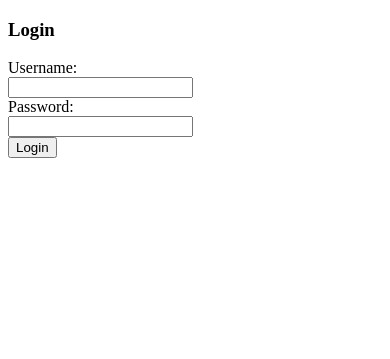
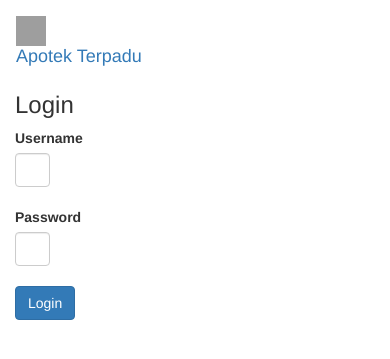
Before and after one commit to a-khoirunnufus/apoteeksehaat, a CodeIgniter app: page /apoteksehat/index.php/login/index in a window 390 px wide. Shown: the top 359 px of the page. Run offline with CodeIgniter, Linux system fonts and the light colour scheme; grey boxes are pictures that could not be loaded.

Commit message:
Update login_page.php

```diff
--- a/application/views/login_page.php
+++ b/application/views/login_page.php
@@ -2,16 +2,33 @@
 <html>
 <head>
 	<title>ApotekSehat | Login</title>
+    <meta charset="utf-8">
+    <meta name="viewport" content="width=device-width, initial-scale=1">
+    <link rel="stylesheet" href="https://maxcdn.bootstrapcdn.com/bootstrap/3.4.1/css/bootstrap.min.css">
+    <script src="https://ajax.googleapis.com/ajax/libs/jquery/3.4.1/jquery.min.js"></script>
+    <script src="https://maxcdn.bootstrapcdn.com/bootstrap/3.4.1/js/bootstrap.min.js"></script>
 </head>
 <body>
-<h3>Login</h3>
-<form action="<?php echo base_url('Login/aksi_login'); ?>" method="post">
-	<label for="username">Username:</label><br>
-	<input type="text" name="username"><br>
-	<label for="password">Password:</label><br>
-	<input type="text" name="password"><br>
-	<input type="submit" value="Login">
-</form>
-<p style="color: red"><?php echo $this->session->userdata('pesan'); unset($_SESSION['pesan']); ?></p>
+    <!-- Image and text -->
+    <nav class="navbar navbar-dark bg-dark">
+    <a class="navbar-brand" href="#>>link halaman awal kita">
+        <img src="logo kita kalo ada" width="30" height="30" class="d-inline-block align-top" alt="">
+        Apotek Terpadu
+    </a>
+    </nav>
+    <div class="col-xs-2 my-auto col-md-offset-5">
+        <h3 class="text-center my-auto">Login</h3>
+        <form action="<?php echo base_url('Login/aksi_login'); ?>" method="post">
+        <div class="text-center">
+            <label for="username" >Username</label><br>
+            <input type="text" name="username" class="form-control form-control-lg" ><br>
+            <label for="password">Password</label><br>
+            <input type="password" name="password" class="form-control form-control-lg" ><br>
+            <input type="submit" value="Login" class="btn btn-primary">
+            </div>
+        </form>
+        <p style="color: red"><?php echo $this->session->userdata('pesan'); unset($_SESSION['pesan']); ?></p>
+    </div>
+
 </body>
 </html>
```
